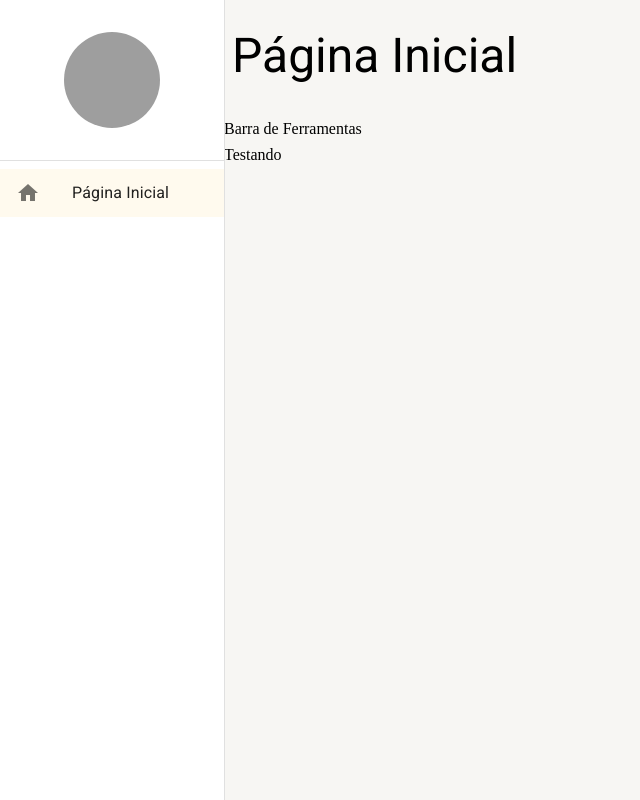
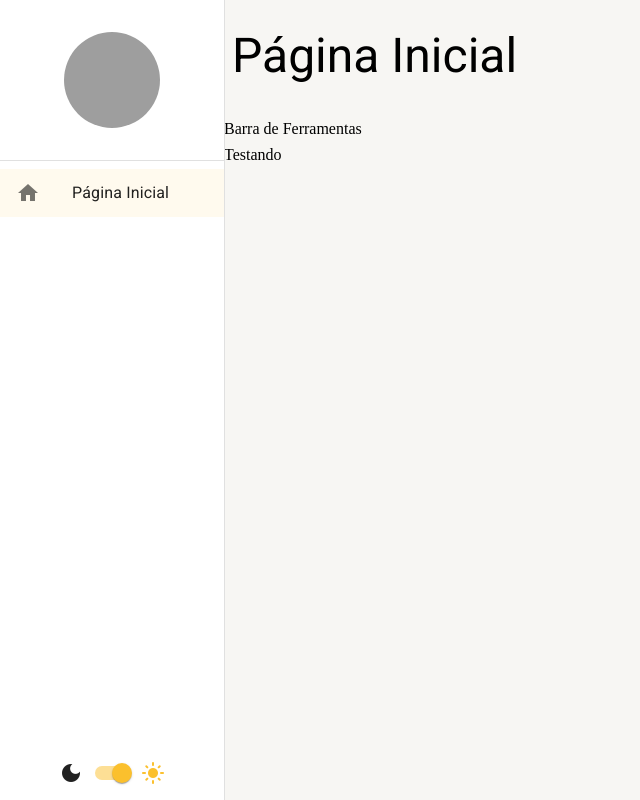
Before and after one commit to JonGlazkov/dashboard-mui-typescript, a React (Create React App) app: page /pagina-inicial in a window 1280 px wide. Shown: the whole page, without its empty margins (0-640 px from the left). Built offline with nearby package versions, Linux system fonts and the light colour scheme; grey boxes are pictures that could not be loaded.

Commit message:
feat: Adicionado mudança de tema com switch

```diff
--- a/src/shared/components/menu-lateral/MenuLateral.tsx
+++ b/src/shared/components/menu-lateral/MenuLateral.tsx
@@ -1,8 +1,8 @@
-import { Avatar, Divider, Drawer, Icon, List, ListItemButton, ListItemIcon, ListItemText, useMediaQuery, useTheme } from "@mui/material";
+import { Avatar, Divider, Drawer, Icon, List, ListItemButton, ListItemIcon, ListItemText, Switch, useMediaQuery, useTheme } from "@mui/material";
 import { Box } from "@mui/system";
 import React from "react";
 import { useMatch, useNavigate, useResolvedPath } from "react-router-dom";
-import { useDrawerContext } from "../../contexts";
+import { useAppThemeContext, useDrawerContext } from "../../contexts";
 
 type Props = {
   children: React.ReactNode
@@ -43,6 +43,7 @@ export const MenuLateral: React.FC<Props> = ({ children }) => {
   const smDown = useMediaQuery(theme.breakpoints.down("sm"));
 
   const { isDrawerOpen, toggleDrawerOpen, drawerOptions } = useDrawerContext();
+  const { themeName, toggleTheme } = useAppThemeContext();
 
   return (
     <>
@@ -71,6 +72,26 @@ export const MenuLateral: React.FC<Props> = ({ children }) => {
             </List>
           </Box>
 
+          <Box display="flex" justifyContent="center" alignItems="center" paddingBottom={1}>
+            <Icon>
+              dark_mode
+            </Icon>
+
+            <Switch
+              checked={(themeName === "light" ? true : false)}
+              onChange={toggleTheme}
+              color="primary"
+              value="dynamic-class-name"
+            />
+
+            <Icon
+              color="primary"
+            >
+              light_mode
+            </Icon>
+
+          </Box>
+
         </Box>
       </Drawer>
 
--- a/src/shared/themes/dark.ts
+++ b/src/shared/themes/dark.ts
@@ -3,21 +3,27 @@ import { cyan, yellow } from "@mui/material/colors";
 
 export const DarkTheme = createTheme({
   palette: {
+    mode: "dark",
     primary: {
       main: yellow[700],
       dark: yellow[800],
       light: yellow[500],
-      contrastText: "#FFFFFF",
+      contrastText: "#FFFFFF"
     },
     secondary: {
       main: cyan[500],
       dark: cyan[400],
       light: cyan[300],
-      contrastText: "#FFFFFF",
+      contrastText: "#FFFFFF"
     },
     background: {
       default: "#202124",
-      paper: "#303134",
+      paper: "#303134"
+    }
+  },
+  typography: {
+    allVariants: {
+      color: "#FFFFFF",
     }
   }
 });
```
